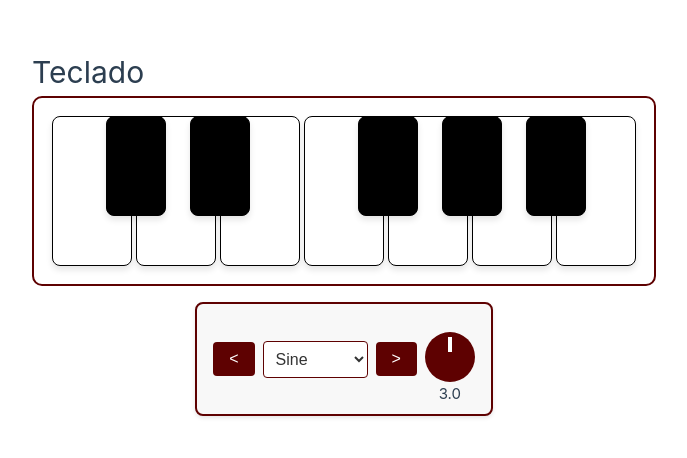
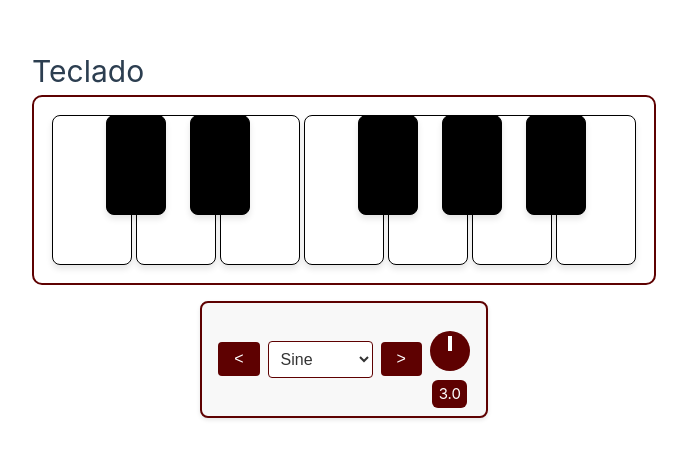
Before and after one commit to FedeSca001/Oscilador, a Vue app: page / in a window 1280 px wide. Shown: the part 160-618 px from the top of the page, without its empty margins (0-687 px from the left). Built offline with nearby package versions, Linux system fonts and the light colour scheme.

Commit message:
reformas

```diff
--- a/src/components/SelectGain.vue
+++ b/src/components/SelectGain.vue
@@ -37,9 +37,9 @@ onUnmounted(() => {
 <template>
     <div class="knob-container">
       <div class="knob" @mousedown="startDrag"></div>
-      <p>{{ (frecuenciaStore.ganancia * 10).toFixed(1) }}</p>
+      <p class="number-gain">{{ (frecuenciaStore.ganancia * 10).toFixed(1) }}</p>
     </div>
-  </template>
+</template>
 
 <style scoped>
 .knob-container {
@@ -48,15 +48,21 @@ onUnmounted(() => {
   justify-content: center;
   align-items: center;
   margin-top: 20px;
+  transition: 1s;
 }
 
 .knob {
-  width: 50px;
-  height: 50px;
+  width: 40px;
+  height: 40px;
   background-color: #5e0101;
   border-radius: 50%;
   position: relative;
   cursor: pointer;
+}
+
+.knob:hover {
+    transform: scale(1.1);
+    box-shadow: 3px 3px 9px 6px rgba(0, 0, 0, 0.152);
 }
 
 .knob::after {
@@ -69,4 +75,13 @@ onUnmounted(() => {
   background-color: #fff;
   transform: translateX(-50%);
 }
+.number-gain{
+    background-color: #5e0101;
+    color: white;
+    margin-top: 9px;
+    border-radius: 6px;
+    padding: 2px;
+    min-width: 35px;
+    text-align: center;
+}
 </style>
```
